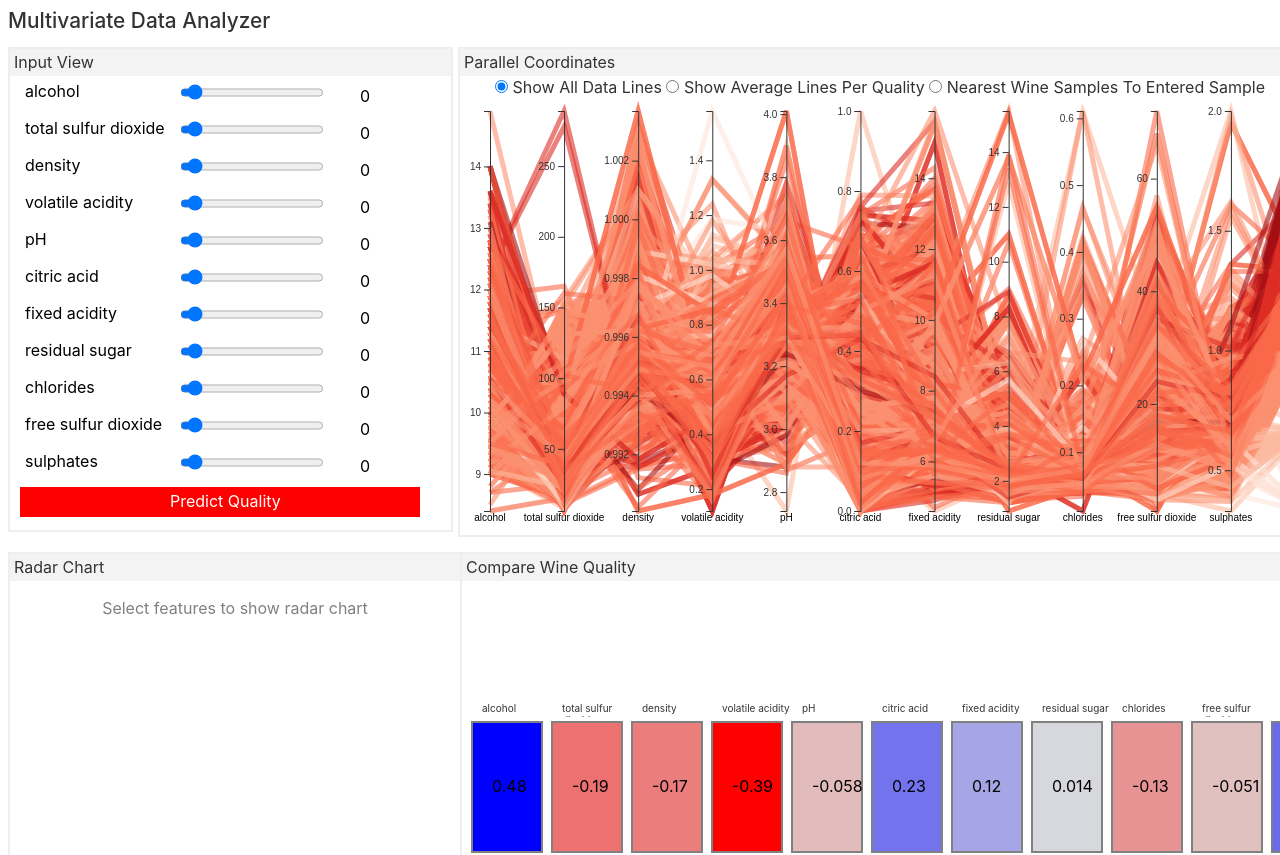
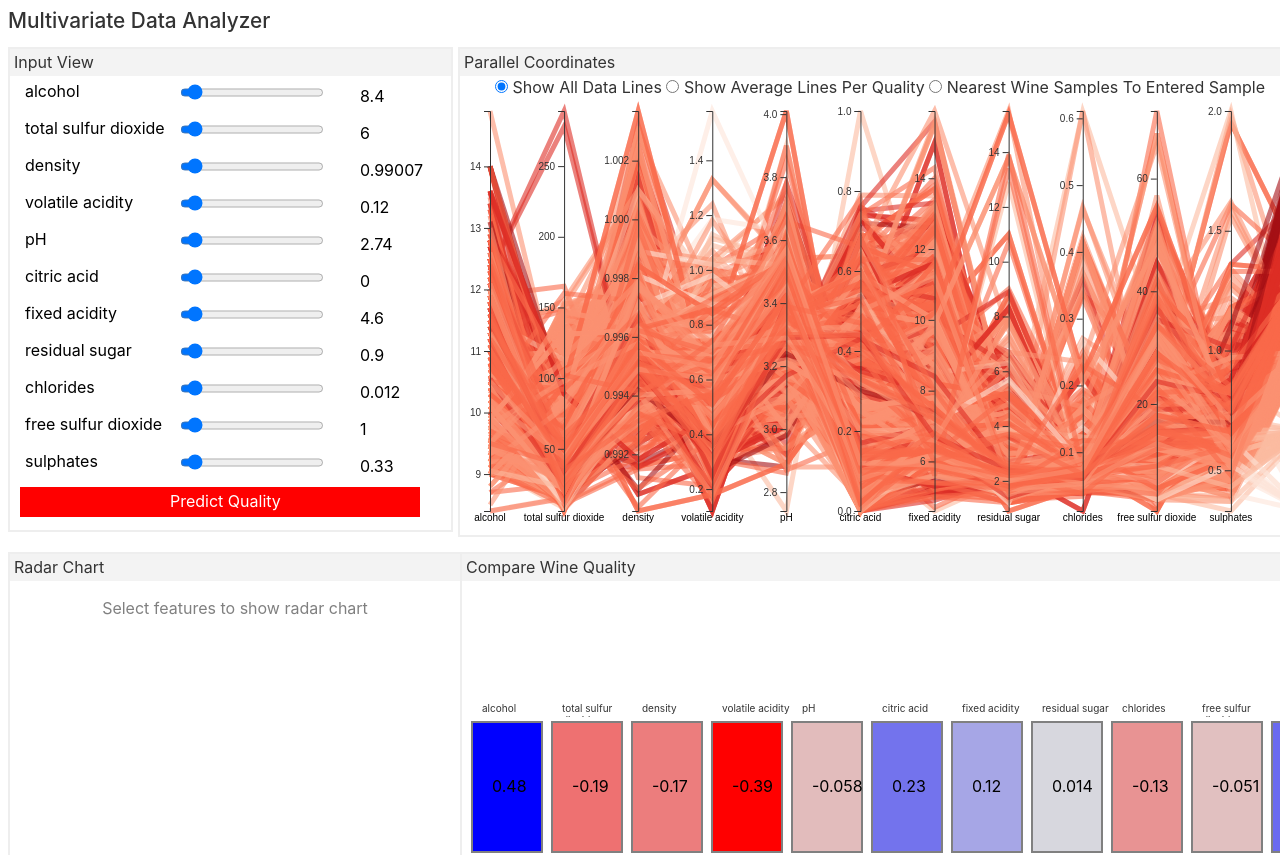
Before and after one commit to yashianand/multivariate-data-analyzer, a Svelte app: page / in a window 1280 px wide. Shown: the top 855 px of the page. Built offline with nearby package versions, Linux system fonts and the light colour scheme.

Commit message:
set min value for slider

```diff
--- a/src/App.svelte
+++ b/src/App.svelte
@@ -451,8 +451,8 @@
 					<svg height="500" width="441">
 						{#each features as label,i}
 							<text x="15" y="{i*37+20}" width="80%" height="10">{label}</text>
-							{#if slider_values !== undefined}
-								<text id={"output-" + label} x="350" y="{i*37+25}" width="80%" height="10">0</text>
+							{#if slider_values !== undefined && minMax!==undefined}
+								<text id={"output-" + label} x="350" y="{i*37+25}" width="80%" height="10">{minMax[label].Min}</text>
 
 							{/if}
 							<foreignObject x="170" y="{i*37}" width="170" height="30">
```
